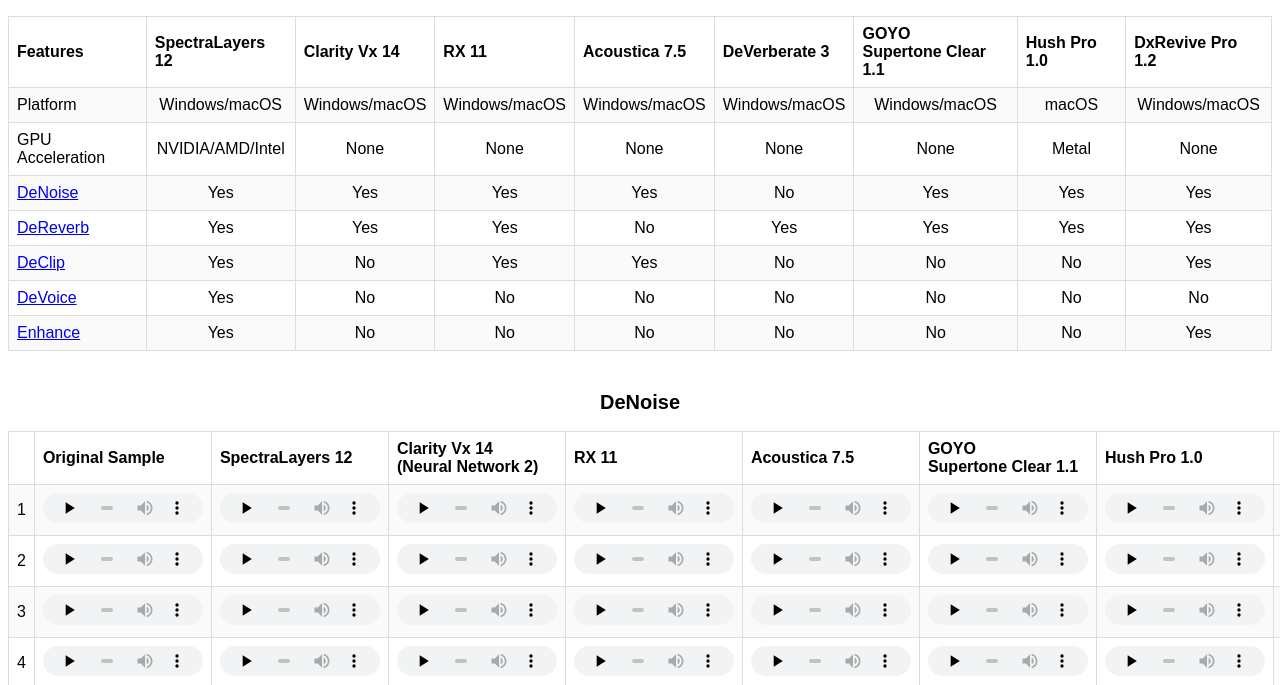
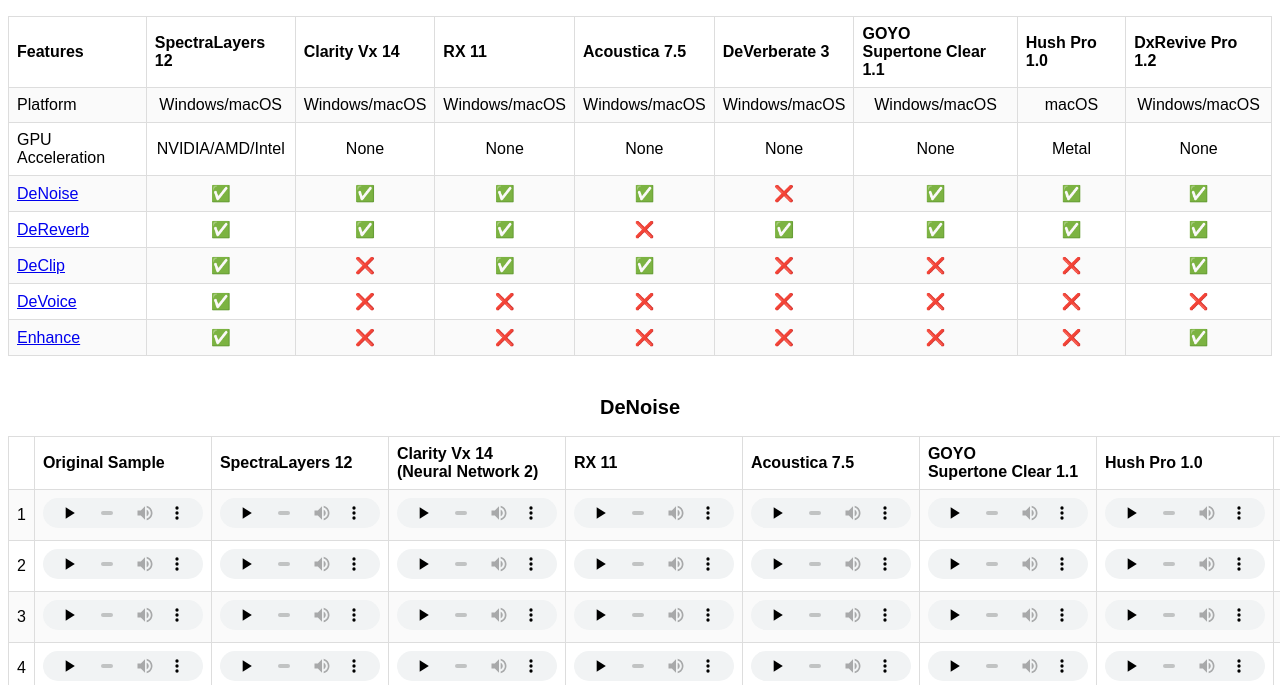
Before and after one commit to divideconcept/Restoration-Comparison, a plain HTML site: page index.html in a window 1280 px wide. Shown: the part 94-779 px from the top of the page. Drawn offline with Linux system fonts and the light colour scheme.

Commit message:
easier to read symbols

```diff
--- a/index.html
+++ b/index.html
@@ -93,58 +93,58 @@
     </tr>
     <tr>
         <td><a href="#denoise">DeNoise</a></td>
-        <td><center>Yes</center></td>
-        <td><center>Yes</center></td>
-        <td><center>Yes</center></td>
-        <td><center>Yes</center></td>
-        <td><center>No</center></td>
-        <td><center>Yes</center></td>
-        <td><center>Yes</center></td>
-        <td><center>Yes</center></td>
+        <td><center>✅</center></td>
+        <td><center>✅</center></td>
+        <td><center>✅</center></td>
+        <td><center>✅</center></td>
+        <td><center>❌</center></td>
+        <td><center>✅</center></td>
+        <td><center>✅</center></td>
+        <td><center>✅</center></td>
     </tr>
     <tr>
         <td><a href="#dereverb">DeReverb</a></td>
-        <td><center>Yes</center></td>
-        <td><center>Yes</center></td>
-        <td><center>Yes</center></td>
-        <td><center>No</center></td>
-        <td><center>Yes</center></td>
-        <td><center>Yes</center></td>
-        <td><center>Yes</center></td>
-        <td><center>Yes</center></td>
+        <td><center>✅</center></td>
+        <td><center>✅</center></td>
+        <td><center>✅</center></td>
+        <td><center>❌</center></td>
+        <td><center>✅</center></td>
+        <td><center>✅</center></td>
+        <td><center>✅</center></td>
+        <td><center>✅</center></td>
     </tr>
     <tr>
         <td><a href="#declip">DeClip</a></td>
-        <td><center>Yes</center></td>
-        <td><center>No</center></td>
-        <td><center>Yes</center></td>
-        <td><center>Yes</center></td>
-        <td><center>No</center></td>
-        <td><center>No</center></td>
-        <td><center>No</center></td>
-        <td><center>Yes</center></td>
+        <td><center>✅</center></td>
+        <td><center>❌</center></td>
+        <td><center>✅</center></td>
+        <td><center>✅</center></td>
+        <td><center>❌</center></td>
+        <td><center>❌</center></td>
+        <td><center>❌</center></td>
+        <td><center>✅</center></td>
     </tr>
     <tr>
         <td><a href="#devoice">DeVoice</a></td>
-        <td><center>Yes</center></td>
-        <td><center>No</center></td>
-        <td><center>No</center></td>
-        <td><center>No</center></td>
-        <td><center>No</center></td>
-        <td><center>No</center></td>
-        <td><center>No</center></td>
-        <td><center>No</center></td>
+        <td><center>✅</center></td>
+        <td><center>❌</center></td>
+        <td><center>❌</center></td>
+        <td><center>❌</center></td>
+        <td><center>❌</center></td>
+        <td><center>❌</center></td>
+        <td><center>❌</center></td>
+        <td><center>❌</center></td>
     </tr>
     <tr>
         <td><a href="#enhance">Enhance</a></td>
-        <td><center>Yes</center></td>
-        <td><center>No</center></td>
-        <td><center>No</center></td>
-        <td><center>No</center></td>
-        <td><center>No</center></td>
-        <td><center>No</center></td>
-        <td><center>No</center></td>
-        <td><center>Yes</center></td>
+        <td><center>✅</center></td>
+        <td><center>❌</center></td>
+        <td><center>❌</center></td>
+        <td><center>❌</center></td>
+        <td><center>❌</center></td>
+        <td><center>❌</center></td>
+        <td><center>❌</center></td>
+        <td><center>✅</center></td>
     </tr>
 </table>
 
```
